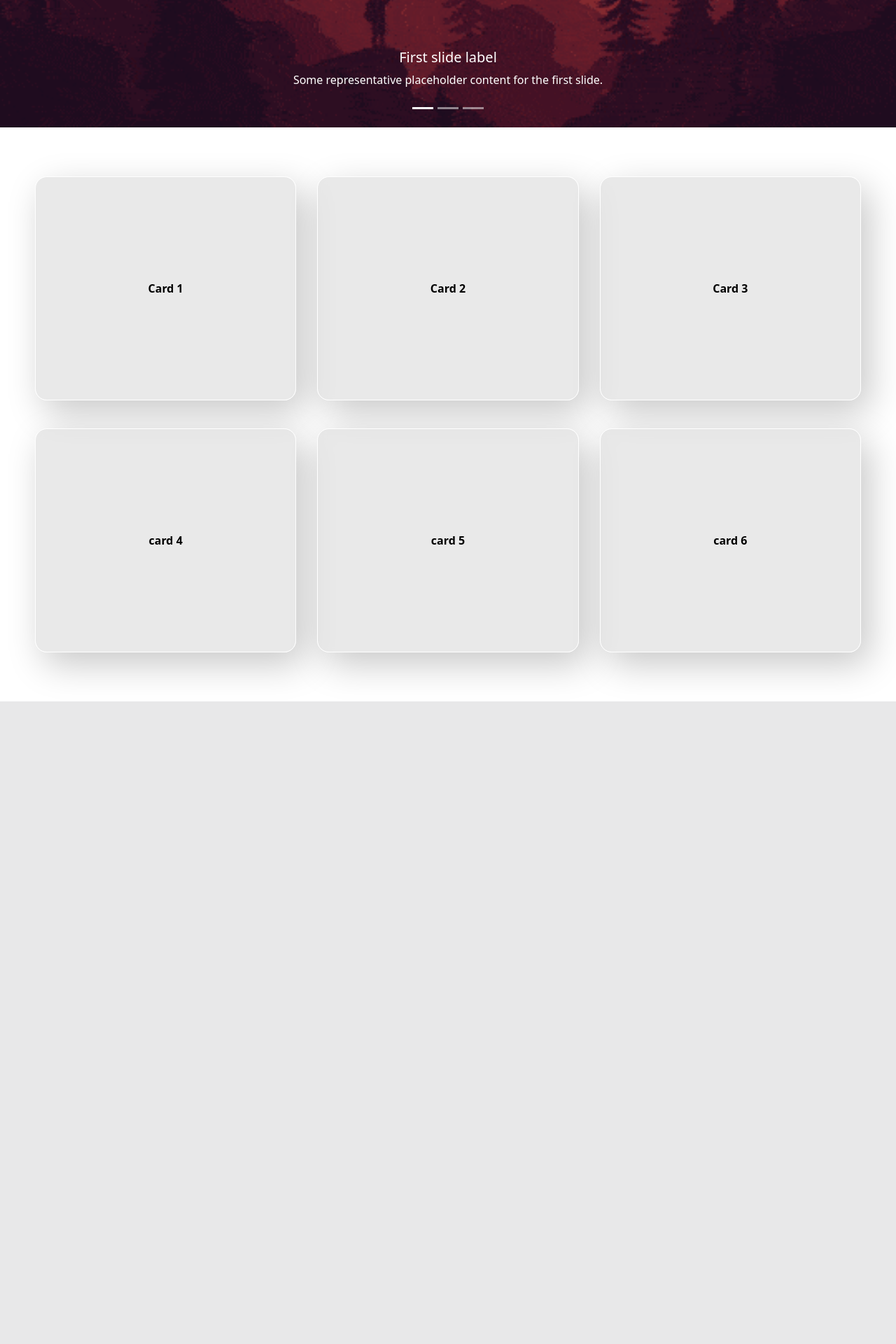
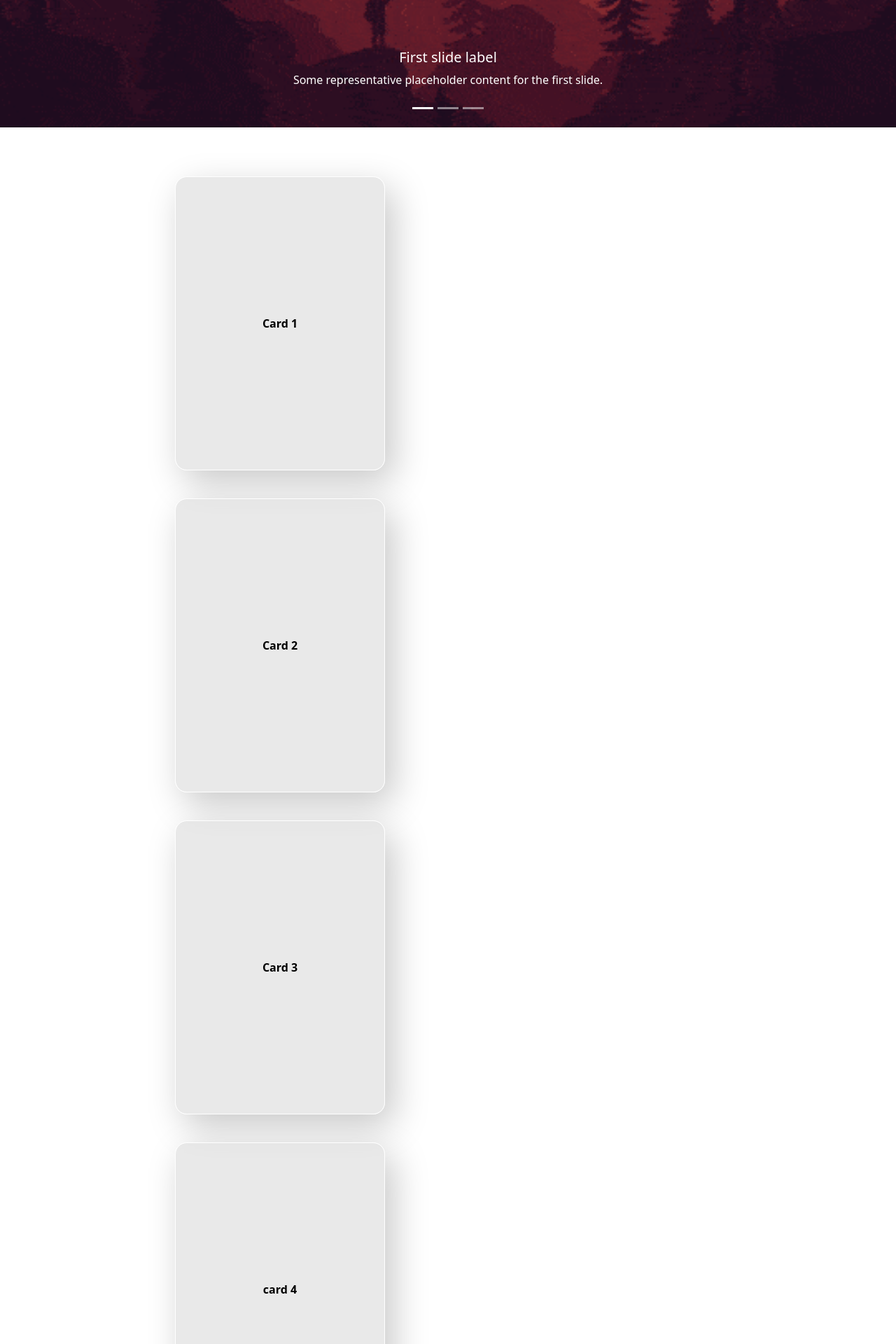
Before and after one commit to Thanathat26/web, a Flask app: page /Home in a window 1280 px wide. Shown: the part 611-2531 px from the top of the page at 70% size. Before the commit the page ends 1613 px from the top, so only its background shows below. Run offline with Flask 3, Linux system fonts and the light colour scheme; some libraries are stand-ins or nearby versions.

Commit message:
wigth+margin

```diff
--- a/static/custom.css
+++ b/static/custom.css
@@ -20,9 +20,9 @@ body {
 .card {
   position: relative;
   box-sizing: border-box;
-  width: 250px;
-  height: 320px;
-  flex-basis: calc(33.333% - 20px);
+  width: 300px;
+  height: 420px;
+
   background: rgba(217, 217, 217, 0.58);
   border: 1px solid white;
   box-shadow: 12px 17px 51px rgba(0, 0, 0, 0.22);
@@ -39,7 +39,8 @@ body {
   color: black;
   margin-bottom: 20px;
   margin-top: 20px;
-
+  margin-right: 300px;
+  margin-left: 200px;
 }
 
 .card:hover {
@@ -50,3 +51,7 @@ body {
 .card:active {
   transform: scale(0.95) rotateZ(1.7deg);
 }
+
+.carousel-indicators {
+ max-width:500 ;
+}
```
